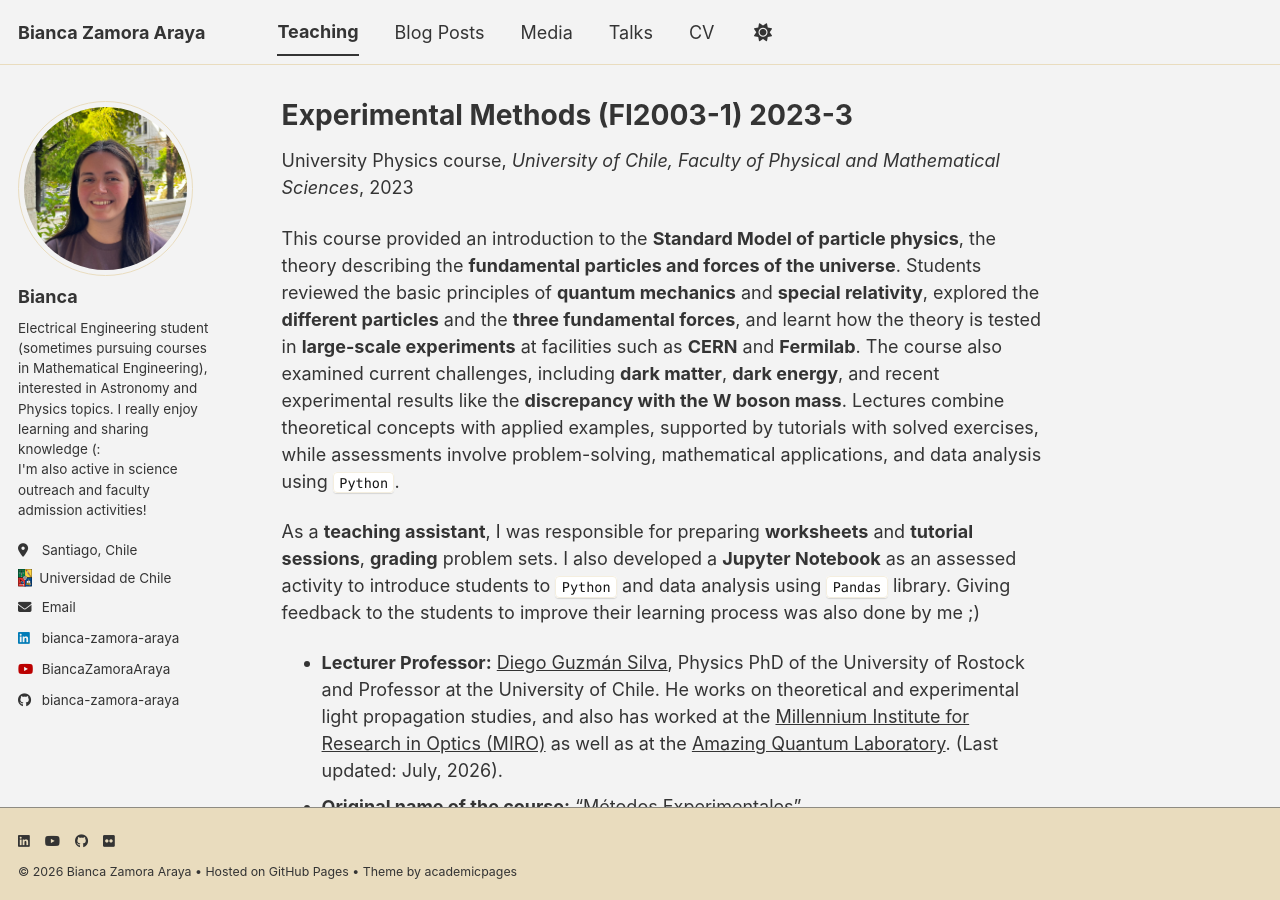
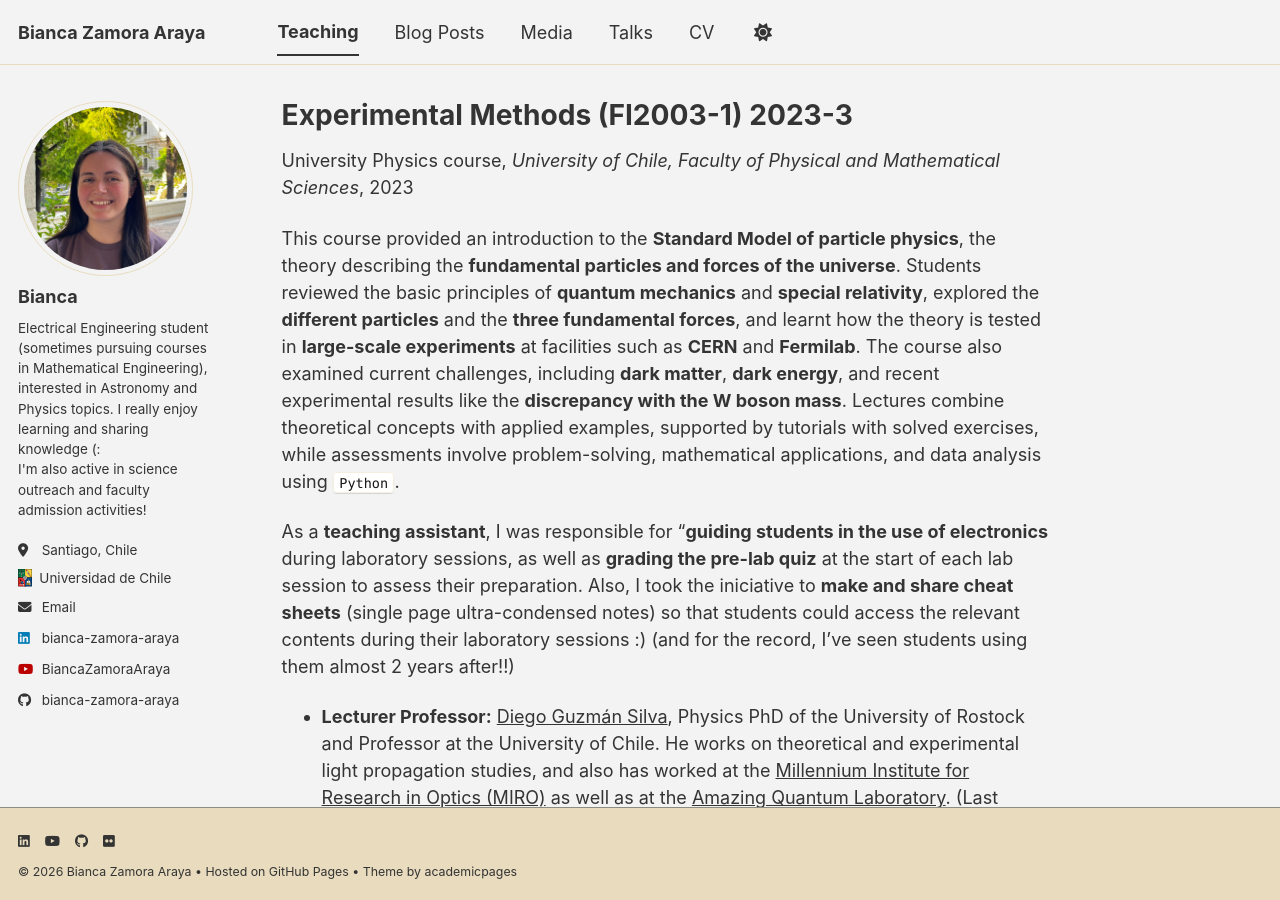
Before and after one commit to Bianca-Zamora-Araya/Bianca-Zamora-Araya.github.io, a Jekyll site: the page built from _teaching/2023-3_FI2003-1.md, in a window 1280 px wide and 900 px high. Built offline with Jekyll 4.4.1, drawn with Linux system fonts in a browser that asks for light colours; a style sheet for code colours, icons or effects is not loaded.

Commit message:
Update 2023-3_FI2003-1.md

```diff
--- a/_teaching/2023-3_FI2003-1.md
+++ b/_teaching/2023-3_FI2003-1.md
@@ -10,7 +10,7 @@ location: "Santiago, Chile"
 
 This course provided an introduction to the **Standard Model of particle physics**, the theory describing the **fundamental particles and forces of the universe**. Students reviewed the basic principles of **quantum mechanics** and **special relativity**, explored the **different particles** and the **three fundamental forces**, and learnt how the theory is tested in **large-scale experiments** at facilities such as **CERN** and **Fermilab**. The course also examined current challenges, including **dark matter**, **dark energy**, and recent experimental results like the **discrepancy with the W boson mass**. Lectures combine theoretical concepts with applied examples, supported by tutorials with solved exercises, while assessments involve problem-solving, mathematical applications, and data analysis using `Python`.
 
-As a **teaching assistant**, I was responsible for preparing **worksheets** and **tutorial sessions**, **grading** problem sets. I also developed a **Jupyter Notebook** as an assessed activity to introduce students to `Python` and data analysis using `Pandas` library. Giving feedback to the students to improve their learning process was also done by me ;)
+As a **teaching assistant**, I was responsible for "**guiding students in the use of electronics** during laboratory sessions, as well as **grading the pre-lab quiz** at the start of each lab session to assess their preparation. Also, I took the iniciative to **make and share cheat sheets** (single page ultra-condensed notes) so that students could access the relevant contents during their laboratory sessions :) (and for the record, I've seen students using them almost 2 years after!!)
 
 * **Lecturer Professor:** [Diego Guzmán Silva](https://scholar.google.com/citations?user=l6hSvqEAAAAJ&hl=en), Physics PhD of the University of Rostock and Professor at the University of Chile. He works on theoretical and experimental light propagation studies, and also has worked at the [Millennium Institute for Research in Optics (MIRO)](https://www.miroptics.cl/) as well as at the [Amazing Quantum Laboratory](https://www.amazingquantum.com/). (Last updated: July, 2026).
 * **Original name of the course:** "Métodos Experimentales".
```
